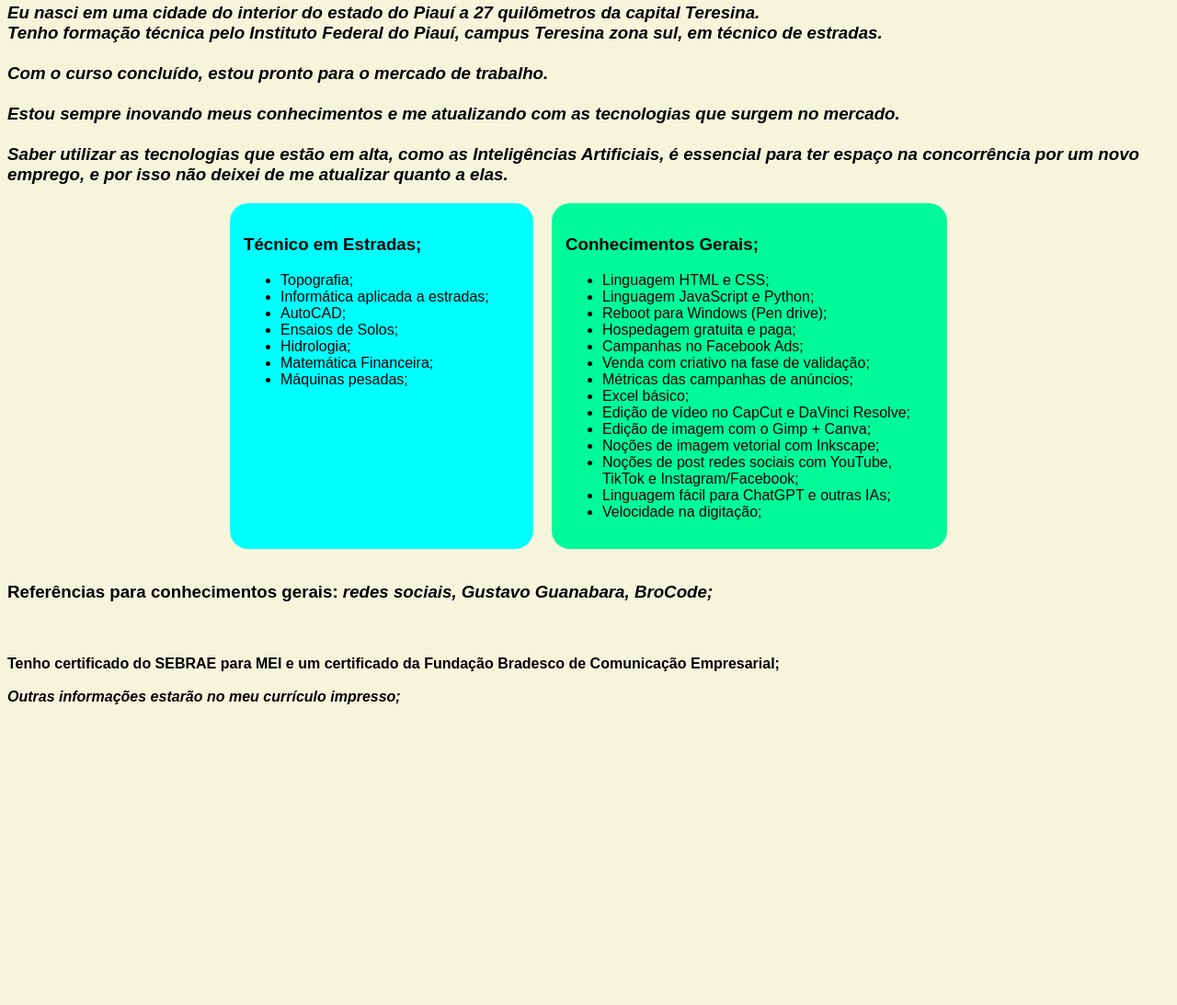
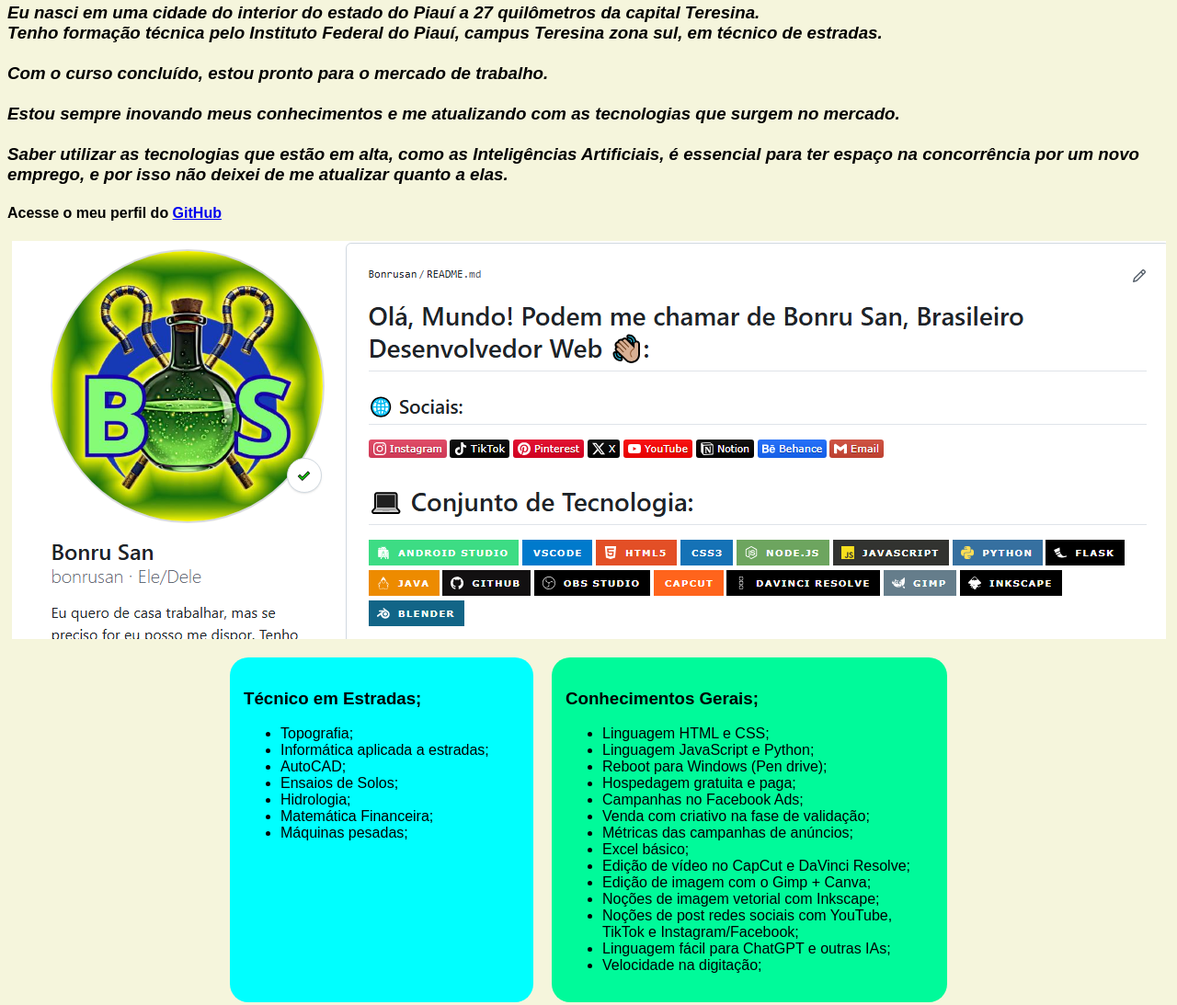
Before and after one commit to bonrusan/carta-de-recomendacao-exe, a plain HTML site: page Carta de Recomendação/index.html in a window 1280 px wide. Shown: the part 240-1333 px from the top of the page at 92% size. Before the commit the page ends 1029 px from the top, so only its background shows below. Drawn offline with Linux system fonts and the light colour scheme.

Commit message:
atualização

```diff
--- a/Carta de Recomendação/index.html
+++ b/Carta de Recomendação/index.html
@@ -39,6 +39,11 @@
             border-radius: 20px;
             width: 400px;
         }
+        img{
+            display: block;
+            margin-left: auto;
+            margin-right: auto;
+        }
 
 
     </style>
@@ -64,10 +69,15 @@
         Estou sempre inovando meus conhecimentos e me atualizando com as tecnologias que surgem no mercado. <br><br>
         Saber utilizar as tecnologias que estão em alta, como as Inteligências Artificiais, é essencial para ter espaço na concorrência por um novo emprego, e por isso não deixei de me atualizar quanto a elas.
     </i></h3>
+    <h4>Acesse o meu perfil do <a href="https://github.com/bonrusan">GitHub</a></h4>
+    <img src="image.png" alt="banner">
+
 
     <div id="container">
         <div id="estradas">
-            <h3>Técnico em Estradas;</h3>
+
+                <h3>Técnico em Estradas;</h3>
+
             <ul>
                 <li>Topografia;</li>
                 <li>Informática aplicada a estradas;</li>
@@ -104,7 +114,7 @@
 
     <h3>Referências para conhecimentos gerais: <i>redes sociais, Gustavo Guanabara, BroCode;</i></h3>
     <br>
-    <h4>Tenho certificado do SEBRAE para MEI e um certificado da Fundação Bradesco de Comunicação Empresarial; <br><br>
+    <h4>Tenho certificado do SEBRAE para MEI e um certificado da Fundação Bradesco de Comunicação Empresarial, estou mais ativo no TikTok e no Instagram; <br><br>
     <i>Outras informações estarão no meu currículo impresso;</i></h4>
 
 </body>
```
Also changed, not shown: Carta de Recomendação/image.png (added).
